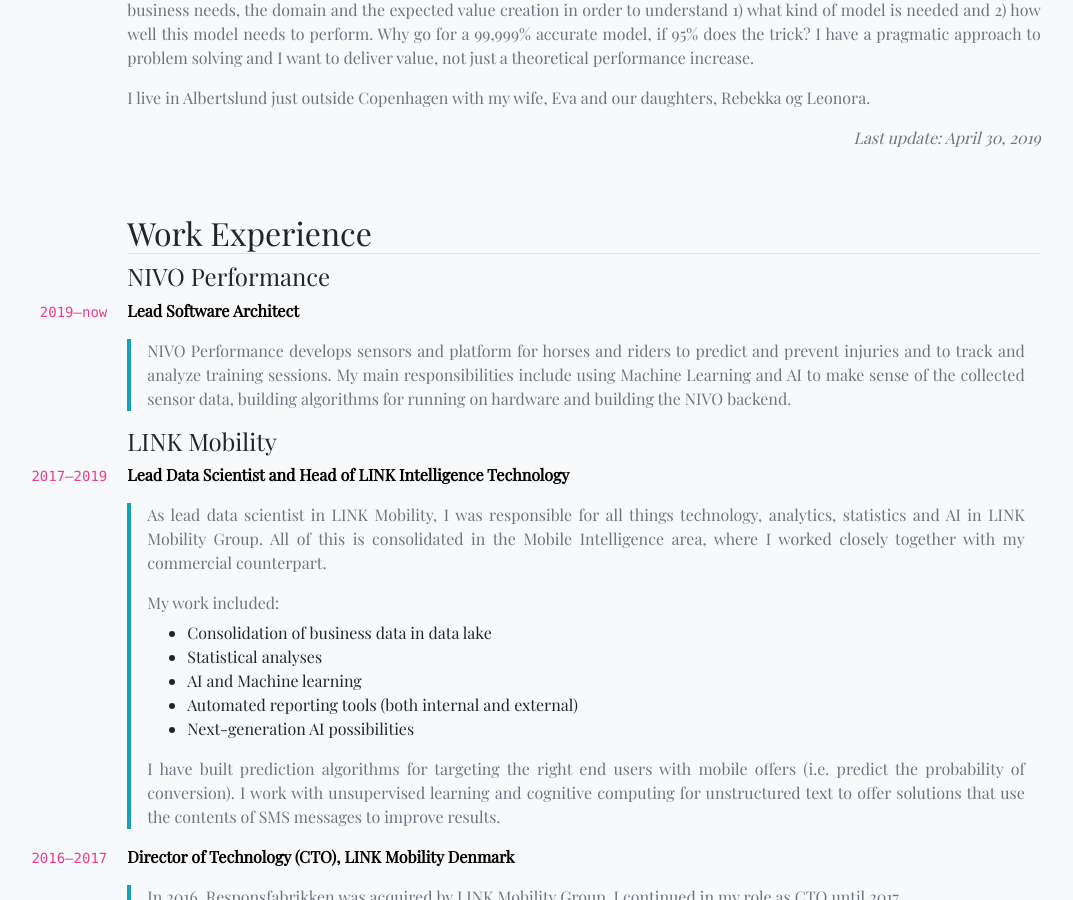
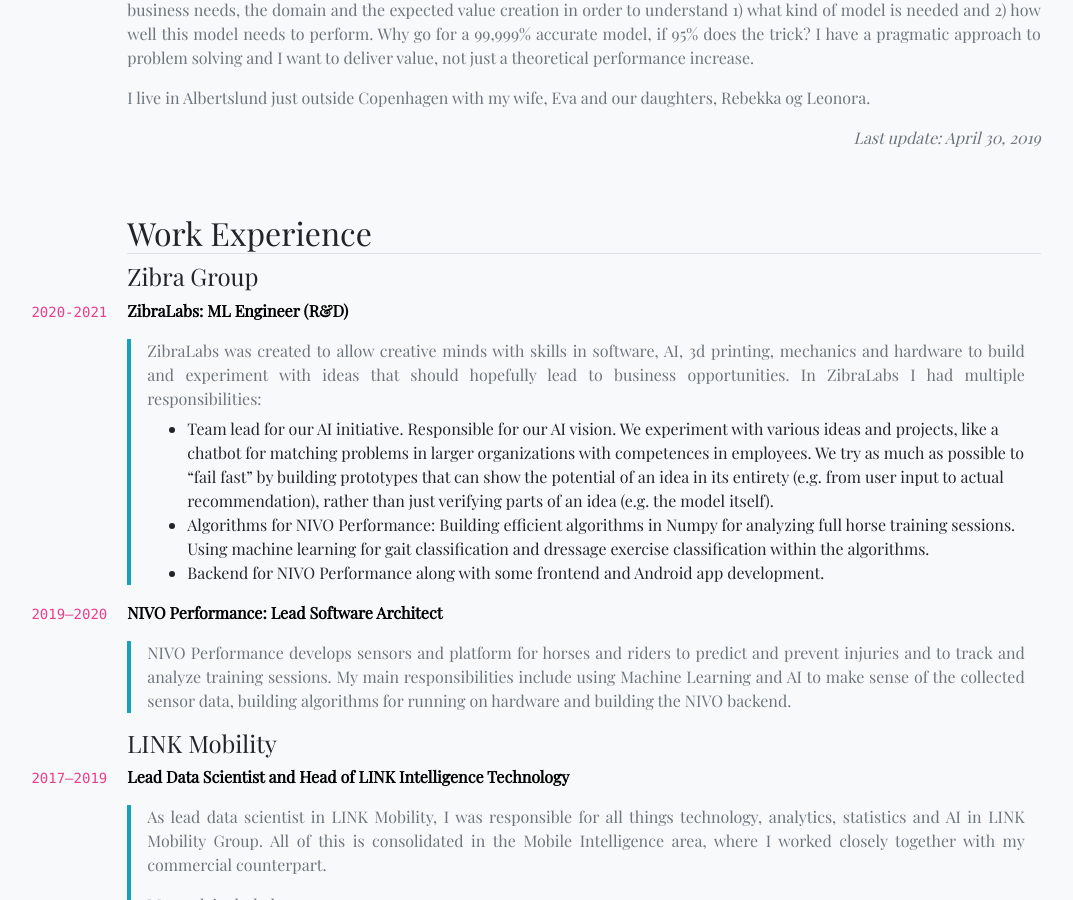
Before and after one commit to andreasschmidtjensen/andreasschmidtjensen.github.io, a Jekyll site: the page built from cv.md, in a window 1280 px wide and 900 px high, scrolled down 470 px. Shown: the whole window, without its empty margins (56-1129 px from the left). Built offline with Jekyll 4.4.1, drawn with Linux system fonts in a browser that asks for light colours; nearby versions of some CDN libraries.

Commit message:
updated cv

```diff
--- a/cv.md
+++ b/cv.md
@@ -31,9 +31,17 @@
 
 ## Work Experience
 
-#### NIVO Performance
-`2019—now`
-**Lead Software Architect**
+#### Zibra Group
+
+`2020-2021`
+**ZibraLabs: ML Engineer (R&D)**
+> ZibraLabs was created to allow creative minds with skills in software, AI, 3d printing, mechanics and hardware to build and experiment with ideas that should hopefully lead to business opportunities. In ZibraLabs I had multiple responsibilities:
+> - Team lead for our AI initiative. Responsible for our AI vision. We experiment with various ideas and projects, like a chatbot for matching problems in larger organizations with competences in employees. We try as much as possible to "fail fast" by building prototypes that can show the potential of an idea in its entirety (e.g. from user input to actual recommendation), rather than just verifying parts of an idea (e.g. the model itself).
+> - Algorithms for NIVO Performance: Building efficient algorithms in Numpy for analyzing full horse training sessions. Using machine learning for gait classification and dressage exercise classification within the algorithms.
+> - Backend for NIVO Performance along with some frontend and Android app development.
+
+`2019—2020`
+**NIVO Performance: Lead Software Architect**
 > NIVO Performance develops sensors and platform for horses and riders to predict and prevent injuries and to track and analyze training sessions.
 > My main responsibilities include using Machine Learning and AI to make sense of the collected sensor data, building algorithms for running on hardware and building the NIVO  backend.
 
```
